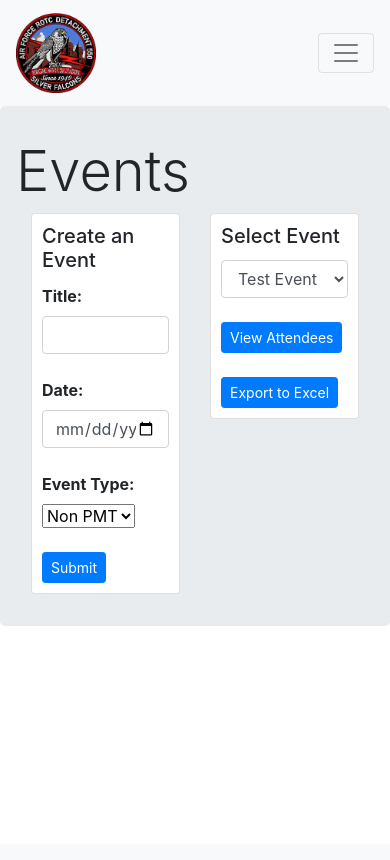
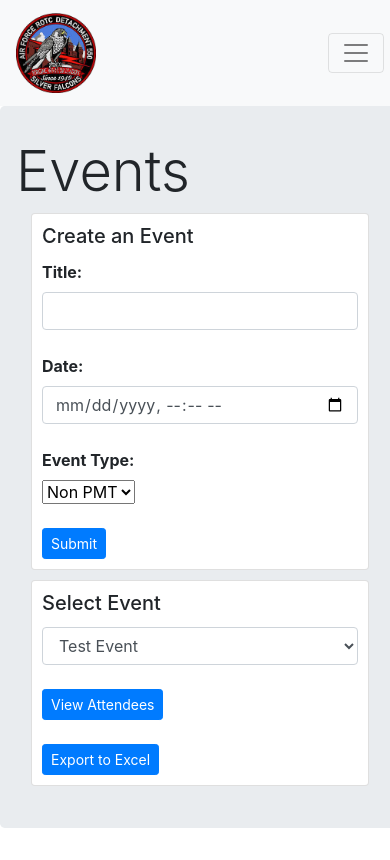
Before and after one commit to tans2/mitr-group-4, a PHP site: page /attendance.php in a window 390 px wide. Before the commit the page ends 626 px from the top, so only its background shows below. Run offline with PHP 8.4, Linux system fonts and the light colour scheme; the visitor is signed in with stand-in values (Sample User, id 1); data comes from the database, SQL or seed files in the repository; data that the repository does not hold is empty; some libraries are stand-ins or nearby versions.

Commit message:
Styled for mobile

```diff
--- a/attendance.php
+++ b/attendance.php
@@ -9,14 +9,29 @@ if ( !isset($_SESSION['login']) || !$_SESSION['login'] )
 	<title>Cadet Events</title>
 	<meta http-equiv="Content-Type" content="text/html; charset=UTF-8"/>
 </head>
-
+<style>
+/* Styles for mobile */
+@media (max-width: 500px)
+{
+    .col-6
+    {
+        flex: 100%;
+        max-width: 100%;
+        padding-bottom: 10px;
+    }
+    body
+    {
+        min-width: 400px;
+    }
+}
+</style>
 <body>
   <div class="jumbotron container-fluid">
   	<h1 class="display-4"> Events </h1>
   	<div class="container">
       <div class="row">
         <div class="col-6">
-		      <div class="card" style="margin: auto;width: 100%;padding: 10px;">
+		      <div class="card" style="margin: auto;padding: 10px;">
     		  	<?php
     			  if (isset($_POST["eventMade"])) {
     				$mandatory = 0;
```
Also changed, not shown: admin.php (+16 -0 lines).
